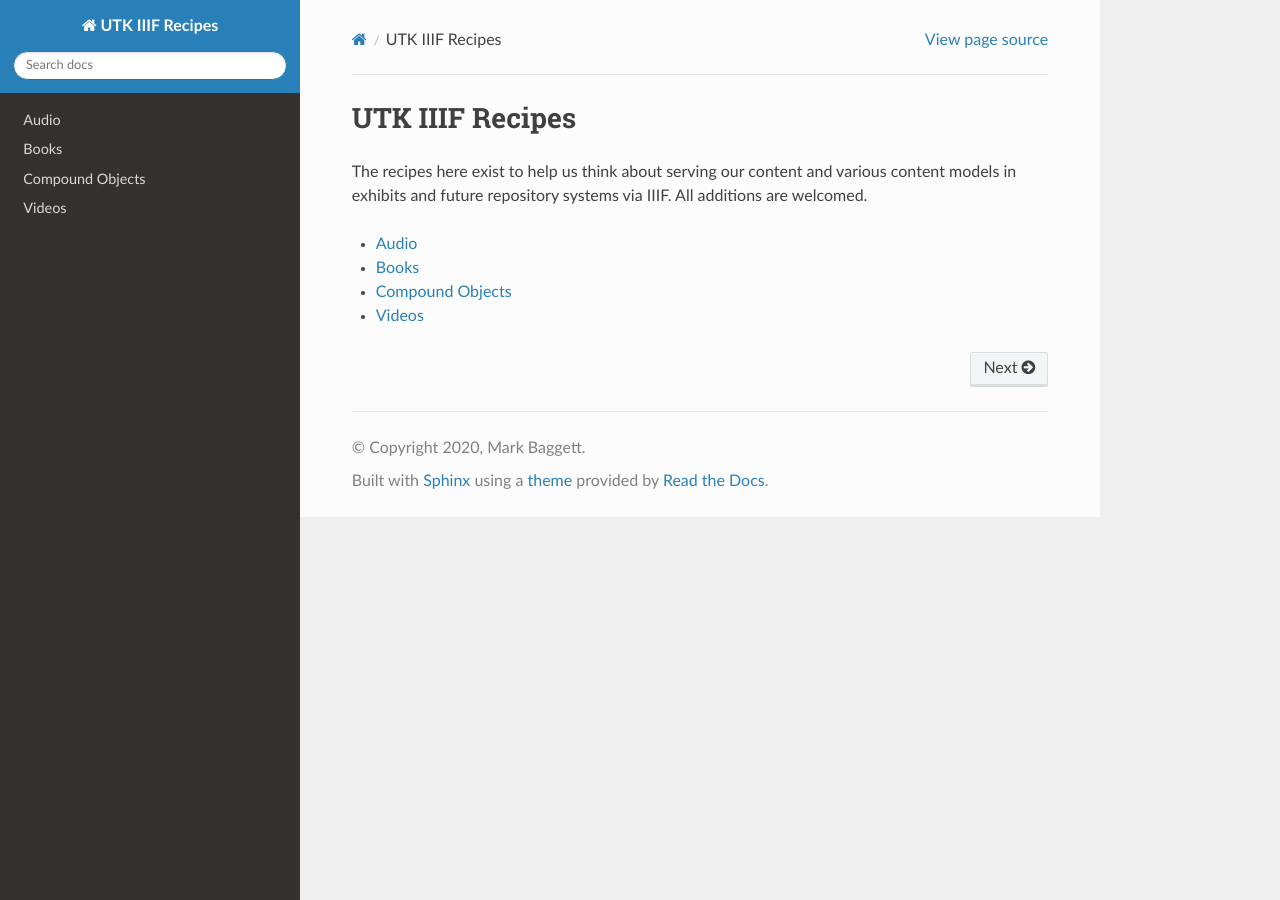
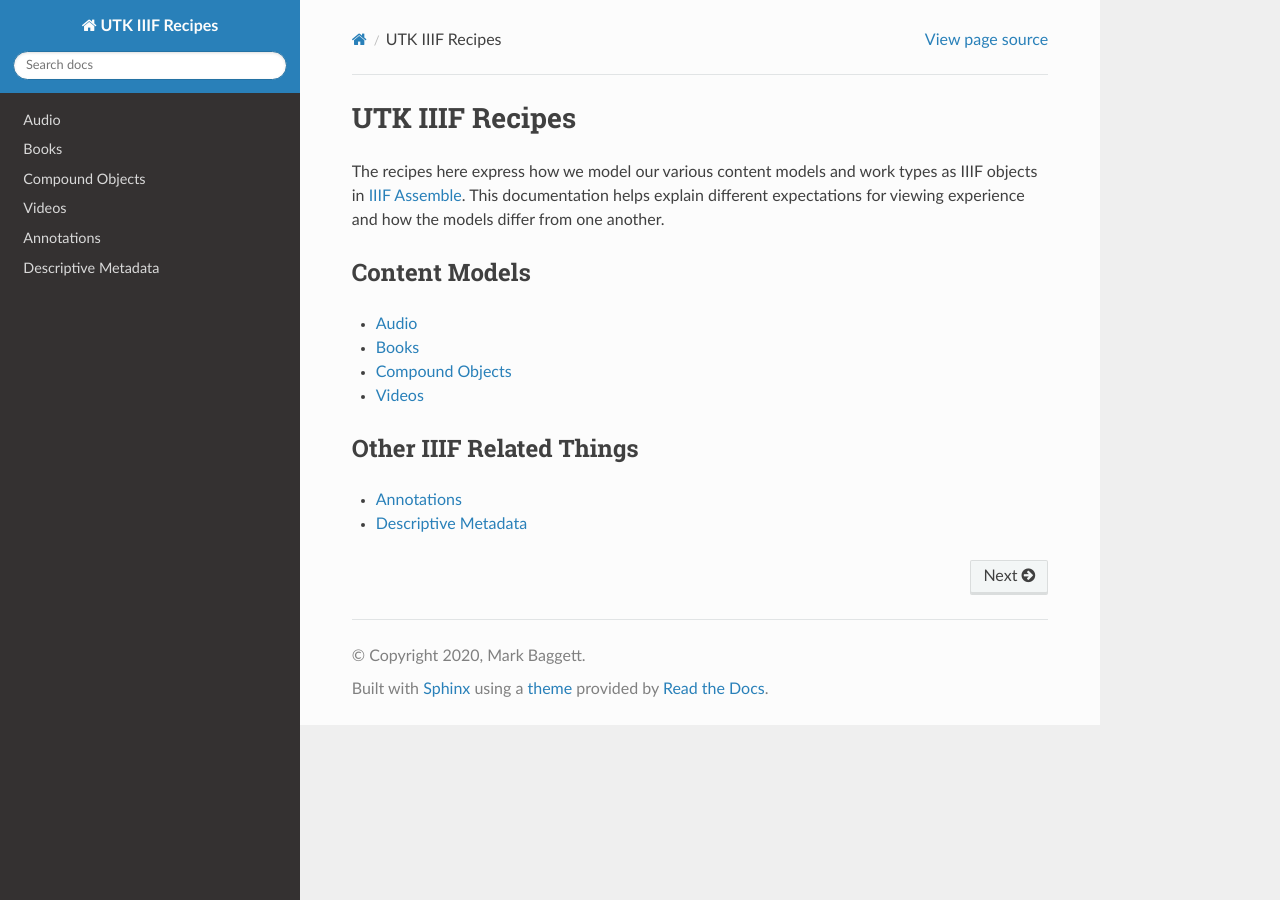
Before and after one commit to markpbaggett/utk_iiif_recipes, a Sphinx documentation site: the page built from docs/source/index.rst, in a window 1280 px wide. Built offline with Sphinx 7.4.7 and the Read the Docs theme 2.0.0, drawn with Linux system fonts in a browser that asks for light colours.

Commit message:
Split docs into two primary sections.

```diff
--- a/docs/source/index.rst
+++ b/docs/source/index.rst
@@ -1,12 +1,23 @@
 UTK IIIF Recipes
 ================
 
-The recipes here exist to help us think about serving our content and various content models in exhibits and future
-repository systems via IIIF. All additions are welcomed.
+The recipes here express how we model our various content models and work types as IIIF objects in `IIIF Assemble <https://github.com/utkdigitalinitiatives/iiif_assemble>`_.
+This documentation helps explain different expectations for viewing experience and how the models differ from one another.
 
+Content Models
+--------------
 
 .. toctree::
    :maxdepth: 1
    :glob:
 
    contents/*
+
+Other IIIF Related Things
+-------------------------
+
+.. toctree::
+   :maxdepth: 1
+   :glob:
+
+   other/*
```
